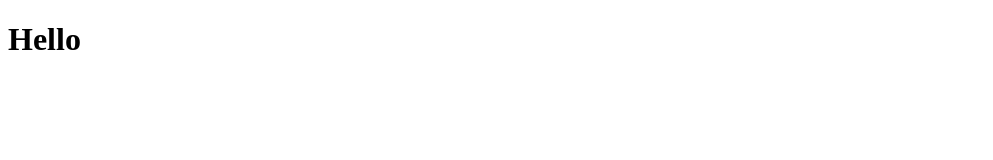
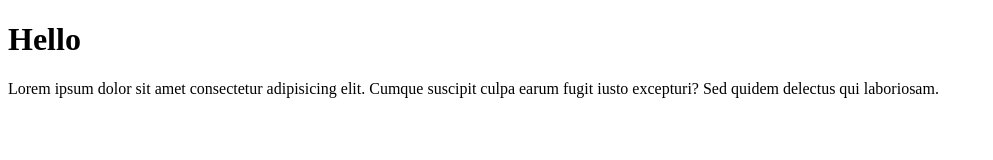
Before and after one commit to Nicholas2k4/wpu-git-test, a plain HTML site: page index.html in a window 1280 px wide. Shown: the whole page, without its empty margins (0-993 px from the left). Drawn offline with Linux system fonts and the light colour scheme.

Commit message:
Menambahkan paragraf

```diff
--- a/index.html
+++ b/index.html
@@ -7,5 +7,6 @@
 </head>
 <body>
     <h1>Hello</h1>
+    <p>Lorem ipsum dolor sit amet consectetur adipisicing elit. Cumque suscipit culpa earum fugit iusto excepturi? Sed quidem delectus qui laboriosam.</p>
 </body>
 </html>
```
